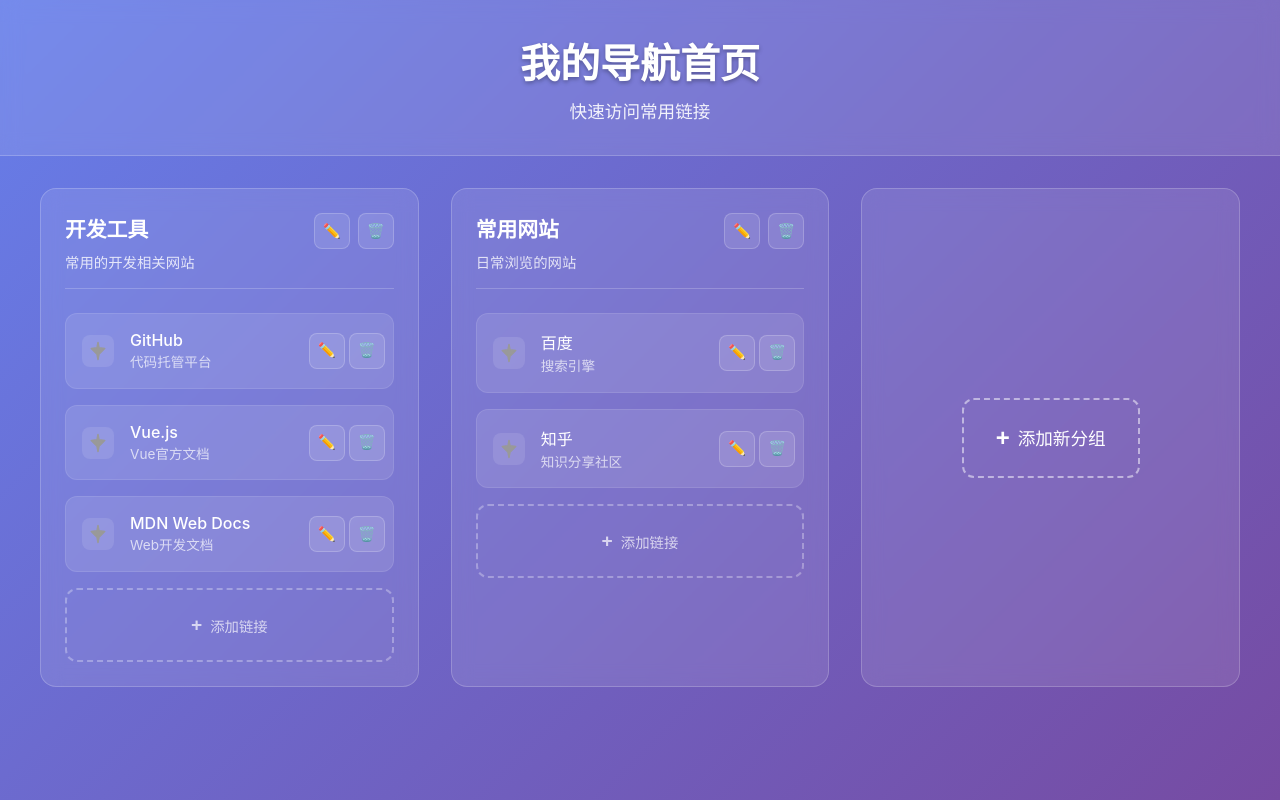
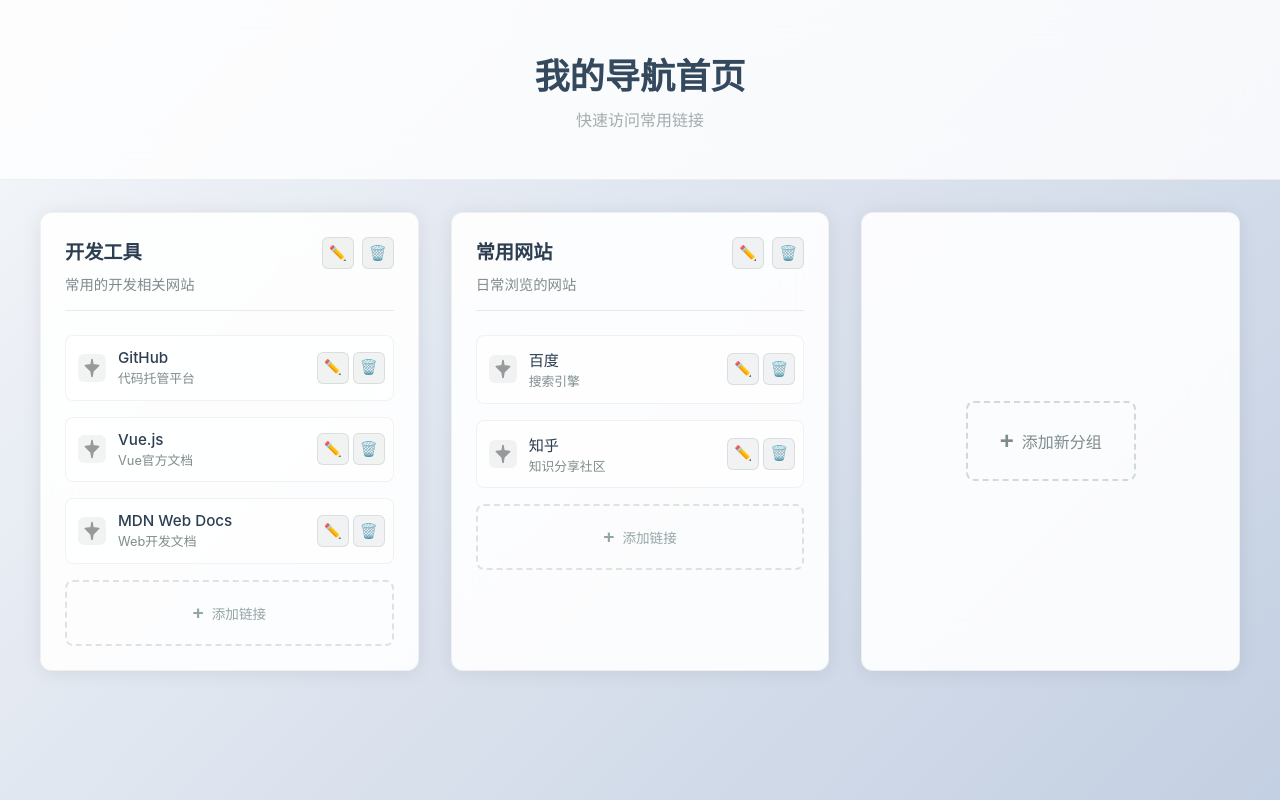
Before and after one commit to Cepheus-J/chromeNav, a Vue app: page / in a window 1280 px wide. Built offline with nearby package versions, Linux system fonts and the light colour scheme.

Commit message:
优化UI样式：采用简洁有质感的设计，使用低饱和度配色

```diff
--- a/src/components/GroupForm.vue
+++ b/src/components/GroupForm.vue
@@ -183,13 +183,13 @@ export default {
 }
 
 .btn-primary {
-  background: linear-gradient(135deg, #667eea 0%, #764ba2 100%);
+  background: linear-gradient(135deg, #3498db 0%, #2980b9 100%);
   color: white;
 }
 
 .btn-primary:hover {
   transform: translateY(-1px);
-  box-shadow: 0 4px 12px rgba(102, 126, 234, 0.4);
+  box-shadow: 0 4px 12px rgba(52, 152, 219, 0.3);
 }
 
 @media (max-width: 768px) {
--- a/src/components/LinkForm.vue
+++ b/src/components/LinkForm.vue
@@ -303,13 +303,13 @@ export default {
 }
 
 .btn-primary {
-  background: linear-gradient(135deg, #667eea 0%, #764ba2 100%);
+  background: linear-gradient(135deg, #3498db 0%, #2980b9 100%);
   color: white;
 }
 
 .btn-primary:hover {
   transform: translateY(-1px);
-  box-shadow: 0 4px 12px rgba(102, 126, 234, 0.4);
+  box-shadow: 0 4px 12px rgba(52, 152, 219, 0.3);
 }
 
 @media (max-width: 768px) {
--- a/src/components/NavGroup.vue
+++ b/src/components/NavGroup.vue
@@ -87,18 +87,19 @@ export default {
 
 <style scoped>
 .nav-group {
-  background: rgba(255, 255, 255, 0.1);
-  backdrop-filter: blur(10px);
-  border-radius: 16px;
-  border: 1px solid rgba(255, 255, 255, 0.2);
+  background: rgba(255, 255, 255, 0.9);
+  backdrop-filter: blur(20px);
+  border-radius: 12px;
+  border: 1px solid rgba(0, 0, 0, 0.05);
   padding: 1.5rem;
   transition: all 0.3s ease;
+  box-shadow: 0 2px 20px rgba(0, 0, 0, 0.08);
 }
 
 .nav-group:hover {
-  background: rgba(255, 255, 255, 0.15);
-  transform: translateY(-2px);
-  box-shadow: 0 8px 32px rgba(0, 0, 0, 0.1);
+  background: rgba(255, 255, 255, 0.95);
+  transform: translateY(-4px);
+  box-shadow: 0 8px 30px rgba(0, 0, 0, 0.12);
 }
 
 .group-header {
@@ -107,7 +108,7 @@ export default {
   align-items: flex-start;
   margin-bottom: 1.5rem;
   padding-bottom: 1rem;
-  border-bottom: 1px solid rgba(255, 255, 255, 0.2);
+  border-bottom: 1px solid rgba(0, 0, 0, 0.08);
 }
 
 .group-info {
@@ -115,14 +116,14 @@ export default {
 }
 
 .group-title {
-  color: white;
-  font-size: 1.3rem;
+  color: #2c3e50;
+  font-size: 1.2rem;
   font-weight: 600;
   margin-bottom: 0.5rem;
 }
 
 .group-description {
-  color: rgba(255, 255, 255, 0.8);
+  color: #7f8c8d;
   font-size: 0.9rem;
 }
 
@@ -132,30 +133,32 @@ export default {
 }
 
 .action-btn {
-  background: rgba(255, 255, 255, 0.1);
-  border: 1px solid rgba(255, 255, 255, 0.2);
-  border-radius: 8px;
+  background: rgba(127, 140, 141, 0.1);
+  border: 1px solid rgba(127, 140, 141, 0.2);
+  border-radius: 6px;
   padding: 0.5rem;
   cursor: pointer;
   transition: all 0.3s ease;
   display: flex;
   align-items: center;
   justify-content: center;
-  width: 36px;
-  height: 36px;
+  width: 32px;
+  height: 32px;
 }
 
 .action-btn:hover {
-  background: rgba(255, 255, 255, 0.2);
-  transform: scale(1.1);
+  background: rgba(127, 140, 141, 0.15);
+  transform: scale(1.05);
 }
 
 .edit-btn:hover {
-  background: rgba(52, 152, 219, 0.3);
+  background: rgba(52, 152, 219, 0.15);
+  border-color: rgba(52, 152, 219, 0.3);
 }
 
 .delete-btn:hover {
-  background: rgba(231, 76, 60, 0.3);
+  background: rgba(231, 76, 60, 0.15);
+  border-color: rgba(231, 76, 60, 0.3);
 }
 
 .icon {
@@ -168,9 +171,9 @@ export default {
 }
 
 .link-item {
-  background: rgba(255, 255, 255, 0.1);
-  border-radius: 12px;
-  border: 1px solid rgba(255, 255, 255, 0.1);
+  background: rgba(255, 255, 255, 0.6);
+  border-radius: 8px;
+  border: 1px solid rgba(0, 0, 0, 0.05);
   transition: all 0.3s ease;
   display: flex;
   align-items: center;
@@ -178,26 +181,27 @@ export default {
 }
 
 .link-item:hover {
-  background: rgba(255, 255, 255, 0.15);
-  transform: translateX(4px);
+  background: rgba(255, 255, 255, 0.8);
+  transform: translateX(2px);
+  box-shadow: 0 4px 12px rgba(0, 0, 0, 0.1);
 }
 
 .link-content {
   flex: 1;
   display: flex;
   align-items: center;
-  padding: 1rem;
+  padding: 0.75rem;
   text-decoration: none;
-  color: white;
+  color: #2c3e50;
 }
 
 .link-icon {
-  width: 32px;
-  height: 32px;
-  margin-right: 1rem;
-  border-radius: 8px;
+  width: 28px;
+  height: 28px;
+  margin-right: 0.75rem;
+  border-radius: 6px;
   overflow: hidden;
-  background: rgba(255, 255, 255, 0.1);
+  background: rgba(127, 140, 141, 0.1);
   display: flex;
   align-items: center;
   justify-content: center;
@@ -214,15 +218,15 @@ export default {
 }
 
 .link-name {
-  font-size: 1rem;
+  font-size: 0.95rem;
   font-weight: 500;
   margin-bottom: 0.25rem;
-  color: white;
+  color: #2c3e50;
 }
 
 .link-description {
-  font-size: 0.85rem;
-  color: rgba(255, 255, 255, 0.7);
+  font-size: 0.8rem;
+  color: #7f8c8d;
   line-height: 1.3;
 }
 
@@ -233,17 +237,17 @@ export default {
 }
 
 .add-link-item {
-  border: 2px dashed rgba(255, 255, 255, 0.3);
-  border-radius: 12px;
-  padding: 1rem;
+  border: 2px dashed rgba(149, 165, 166, 0.3);
+  border-radius: 8px;
+  padding: 0.75rem;
   text-align: center;
 }
 
 .add-link-btn {
   background: none;
   border: none;
-  color: rgba(255, 255, 255, 0.7);
-  font-size: 0.9rem;
+  color: #95a5a6;
+  font-size: 0.85rem;
   cursor: pointer;
   transition: all 0.3s ease;
   display: flex;
@@ -255,7 +259,7 @@ export default {
 }
 
 .add-link-btn:hover {
-  color: white;
+  color: #2c3e50;
 }
 
 .plus-icon {
--- a/src/style.css
+++ b/src/style.css
@@ -6,9 +6,9 @@
 
 body {
   font-family: -apple-system, BlinkMacSystemFont, 'Segoe UI', Roboto, 'Helvetica Neue', Arial, sans-serif;
-  background: linear-gradient(135deg, #667eea 0%, #764ba2 100%);
+  background: linear-gradient(135deg, #f5f7fa 0%, #c3cfe2 100%);
   min-height: 100vh;
-  color: #333;
+  color: #2c3e50;
 }
 
 #app {
@@ -16,25 +16,26 @@ body {
 }
 
 .header {
-  background: rgba(255, 255, 255, 0.1);
-  backdrop-filter: blur(10px);
-  border-bottom: 1px solid rgba(255, 255, 255, 0.2);
-  padding: 2rem 0;
+  background: rgba(255, 255, 255, 0.8);
+  backdrop-filter: blur(20px);
+  border-bottom: 1px solid rgba(0, 0, 0, 0.05);
+  padding: 3rem 0;
   text-align: center;
-  color: white;
+  color: #2c3e50;
 }
 
 .title {
-  font-size: 2.5rem;
-  font-weight: 700;
+  font-size: 2.2rem;
+  font-weight: 600;
   margin-bottom: 0.5rem;
-  text-shadow: 0 2px 4px rgba(0, 0, 0, 0.3);
+  color: #34495e;
 }
 
 .subtitle {
-  font-size: 1.1rem;
-  opacity: 0.9;
-  font-weight: 300;
+  font-size: 1rem;
+  opacity: 0.7;
+  font-weight: 400;
+  color: #7f8c8d;
 }
 
 .main {
@@ -50,30 +51,32 @@ body {
 }
 
 .add-group-card {
-  background: rgba(255, 255, 255, 0.1);
-  backdrop-filter: blur(10px);
-  border-radius: 16px;
-  border: 1px solid rgba(255, 255, 255, 0.2);
+  background: rgba(255, 255, 255, 0.9);
+  backdrop-filter: blur(20px);
+  border-radius: 12px;
+  border: 1px solid rgba(0, 0, 0, 0.05);
   padding: 2rem;
   display: flex;
   align-items: center;
   justify-content: center;
   min-height: 200px;
   transition: all 0.3s ease;
+  box-shadow: 0 2px 20px rgba(0, 0, 0, 0.08);
 }
 
 .add-group-card:hover {
-  background: rgba(255, 255, 255, 0.15);
-  transform: translateY(-2px);
+  background: rgba(255, 255, 255, 0.95);
+  transform: translateY(-4px);
+  box-shadow: 0 8px 30px rgba(0, 0, 0, 0.12);
 }
 
 .add-group-btn {
   background: none;
-  border: 2px dashed rgba(255, 255, 255, 0.5);
-  border-radius: 12px;
+  border: 2px dashed rgba(149, 165, 166, 0.4);
+  border-radius: 8px;
   padding: 1.5rem 2rem;
-  color: white;
-  font-size: 1.1rem;
+  color: #7f8c8d;
+  font-size: 1rem;
   cursor: pointer;
   transition: all 0.3s ease;
   display: flex;
@@ -82,8 +85,9 @@ body {
 }
 
 .add-group-btn:hover {
-  border-color: rgba(255, 255, 255, 0.8);
-  background: rgba(255, 255, 255, 0.1);
+  border-color: #95a5a6;
+  color: #2c3e50;
+  background: rgba(149, 165, 166, 0.05);
 }
 
 .plus-icon {
```
